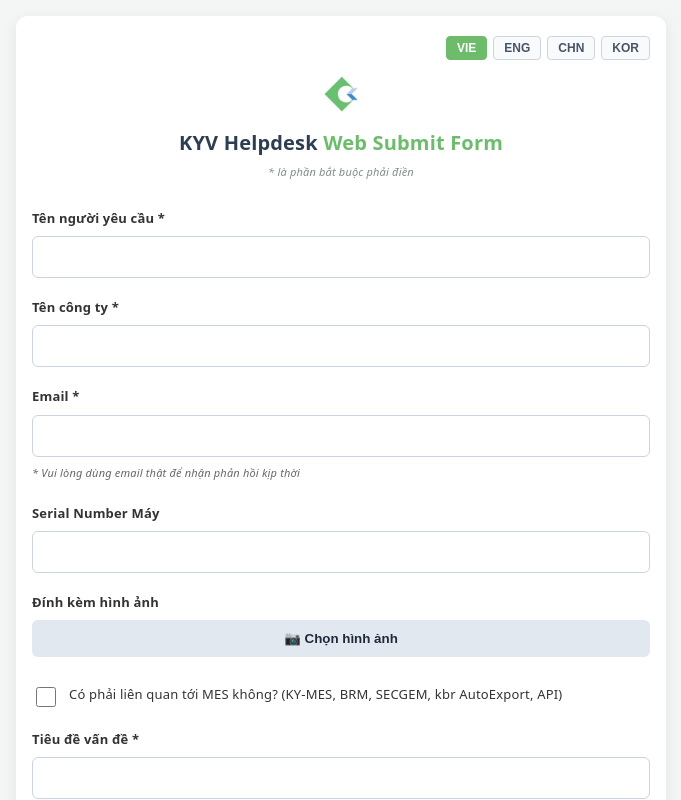
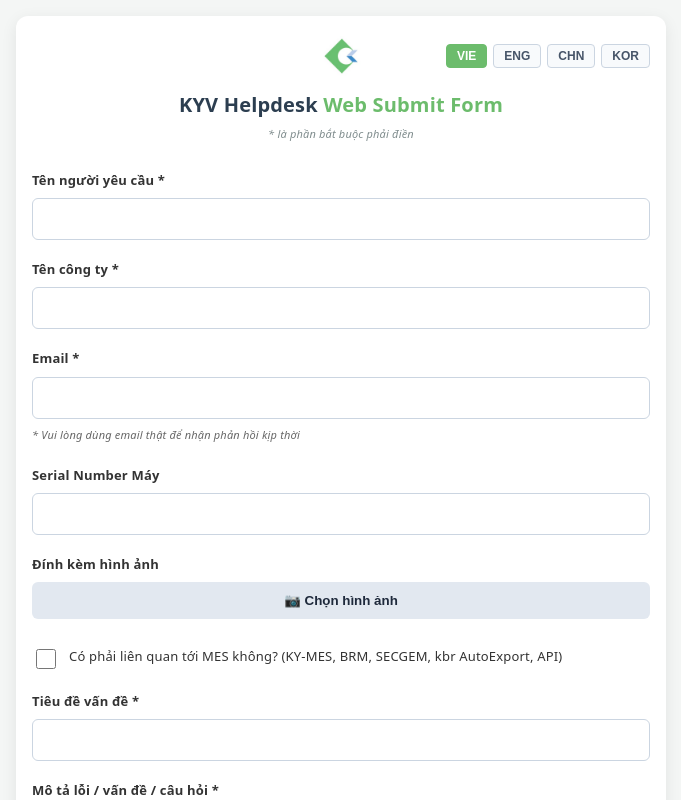
Before and after one commit to ronhongkyv/kyvhelpdeskwebapp, a React (Vite) app: page / in a window 1280 px wide. Shown: the top 800 px of the page, without its empty margins (299-980 px from the left). Built offline with nearby package versions, Linux system fonts and the light colour scheme.

Commit message:
Add multi-language support (VIE/ENG/CHN/KOR) for the web form

```diff
--- a/src/App.jsx
+++ b/src/App.jsx
@@ -383,8 +383,11 @@
       {/* Form Container chính */}
       <div style={{ width: '100%', maxWidth: '650px', margin: '0 auto', backgroundColor: '#ffffff', padding: '20px 16px', borderRadius: '12px', boxShadow: '0 4px 16px rgba(0,0,0,0.08)', textAlign: 'left', boxSizing: 'border-box' }}>
 
-        {/* Bộ nút chọn ngôn ngữ (VIE, ENG, CHN, KOR) */}
-        <div style={{ display: 'flex', justifyContent: 'flex-end', gap: '6px', marginBottom: '14px' }}>
+        {/* Phần Header: Logo ở giữa & Bộ nút ngôn ngữ nằm ngang hàng góc phải */}
+        <div style={{ position: 'relative', display: 'flex', justifyContent: 'center', alignItems: 'center', marginBottom: '16px' }}>
+          <img src={kohyoungLogo} alt="Kohyoung Logo" style={{ height: '40px', objectFit: 'contain' }} />
+
+          <div style={{ position: 'absolute', right: 0, display: 'flex', gap: '6px' }}>
             {['VIE', 'ENG', 'CHN', 'KOR'].map((item) => (
               <button
                 key={item}
@@ -406,10 +409,6 @@
               </button>
             ))}
           </div>
-
-        {/* Logo & Tiêu đề */}
-        <div style={{ display: 'flex', justifyContent: 'center', marginBottom: '16px' }}>
-          <img src={kohyoungLogo} alt="Kohyoung Logo" style={{ height: '40px', objectFit: 'contain' }} />
         </div>
 
         <h2 style={{ textAlign: 'center', color: '#2c3e50', fontWeight: 'bold', marginBottom: '6px', fontSize: '20px' }}>
```
Lines whose indentation alone changed are shown as unchanged.
